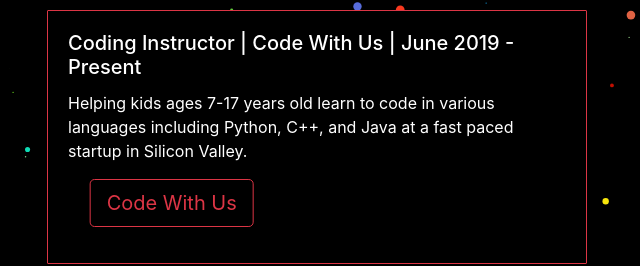
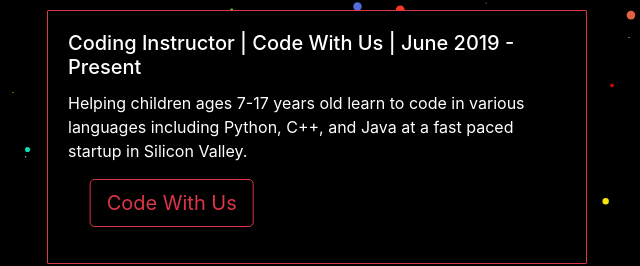
Before and after one commit to TristanRoss/New-Portfolio, a website: page index.html in a window 1280 px wide. Shown: the part 538-804 px from the top of the page, 323-963 px from the left. Drawn offline with nearby package versions, Linux system fonts and the light colour scheme.

Commit message:
Update index.html

```diff
--- a/index.html
+++ b/index.html
@@ -64,7 +64,7 @@
                     <div class="card my-5" id="workFirst">
                         <div class="card-body text-left">
                             <h5 class="card-title">Coding Instructor | Code With Us | June 2019 - Present</h5>
-                            <p class="card-text">Helping kids ages 7-17 years old learn to code in various languages including Python, C++, and Java at a fast paced startup in Silicon Valley.</p>
+                            <p class="card-text">Helping children ages 7-17 years old learn to code in various languages including Python, C++, and Java at a fast paced startup in Silicon Valley.</p>
                             <p class="lead">
                                 <a class="btn btn-outline-danger btn-lg" href="https://www.codewithus.com/" role="button"  id="codeWithUs">Code With Us</a>
                             </p>
```
